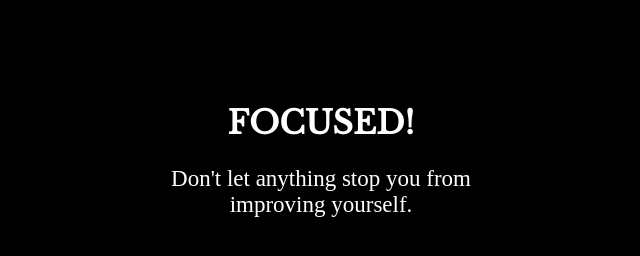
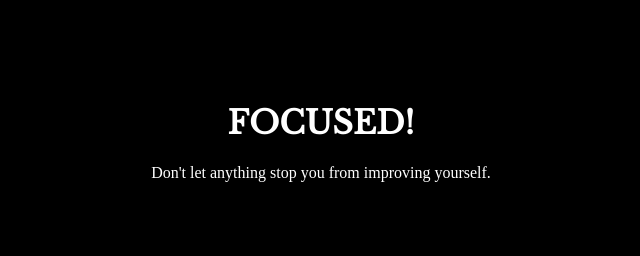
Before and after one commit to blue-eulb/dontgiveup, a plain HTML site: page index.html in a window 1280 px wide. Shown: the whole page, without its empty margins (319-959 px from the left). Drawn offline with nearby package versions, Linux system fonts and the light colour scheme.

Commit message:
Add files via upload

```diff
--- a/style.css
+++ b/style.css
@@ -8,13 +8,13 @@ div {
     margin-top: 5%;
 }
 h1, p {
-    max-width: 100%;
+    font-size: 200%;
     text-align: center;
     color: white;
 }
 
 p {
-    font-size: 23px;
+    font-size: 100%;
 }
 h1 {
     text-transform: uppercase;
```
